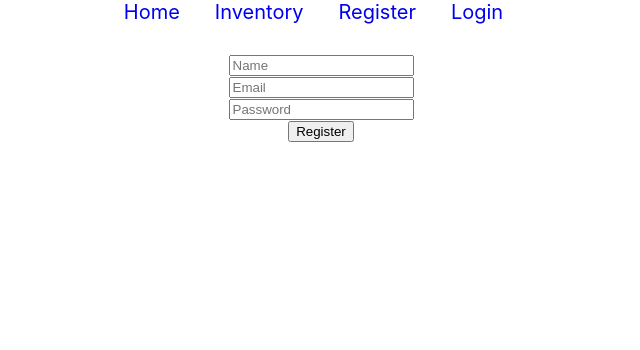
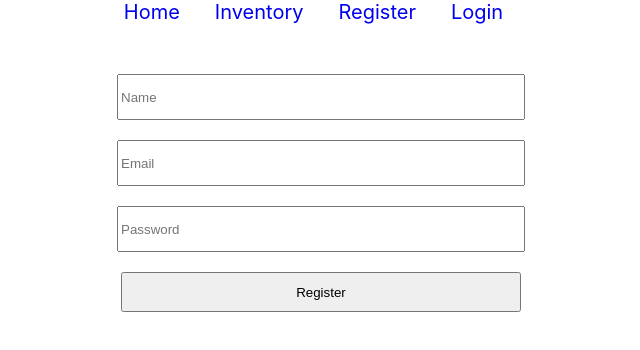
Before and after one commit to rashedevs/hotel-auth-login, a React (Create React App) app: page /register in a window 1280 px wide. Shown: the top 350 px of the page, without its empty margins (319-959 px from the left). Built offline with nearby package versions, Linux system fonts and the light colour scheme.

Commit message:
react-firebase-hook used for signup and login

```diff
--- a/package.json
+++ b/package.json
@@ -9,6 +9,7 @@
     "firebase": "^9.6.10",
     "react": "^18.0.0",
     "react-dom": "^18.0.0",
+    "react-firebase-hooks": "^5.0.3",
     "react-router-dom": "^6.3.0",
     "react-scripts": "5.0.0",
     "web-vitals": "^2.1.4"
--- a/src/Pages/Login/Login.css
+++ b/src/Pages/Login/Login.css
@@ -0,0 +1,11 @@
+.form-container input {
+    width: 400px;
+    height: 40px;
+    outline: none;
+    margin-top: 20px;
+}
+
+.submit {
+    margin-top: 10px;
+    padding: 7px 20px;
+}
--- a/src/Pages/Login/Login.js
+++ b/src/Pages/Login/Login.js
@@ -1,17 +1,46 @@
-import React from 'react';
+import React, { useState } from 'react';
+import { useSignInWithEmailAndPassword } from 'react-firebase-hooks/auth';
+import { useNavigate } from 'react-router-dom';
+import auth from '../../firebase.init';
+import './Login.css'
 
 const Login = () => {
-    const handleSubmit = e => {
+    const [email, setEmail] = useState('')
+    const [password, setPassword] = useState('')
+    const navigate = useNavigate()
+
+    const [
+        signInWithEmailAndPassword,
+        user,
+        loading,
+        error,
+    ] = useSignInWithEmailAndPassword(auth);
+
+    const handleEmail = e => {
+        setEmail(e.target.value)
+    }
+    const handlePassword = e => {
+        setPassword(e.target.value)
+    }
+    if (user) { navigate('/') }
+
+    const handleUserLogin = e => {
         e.preventDefault()
+        signInWithEmailAndPassword(email, password)
     }
     return (
-        <form onSubmit={handleSubmit} style={{ margin: "30px" }}>
-            <input type="email" name="email" id="1" placeholder='Email' />
-            <br />
-            <input type="password" name="password" id="2" placeholder='Password' />
-            <br />
-            <button type="submit">Login</button>
-        </form>
+        <div className='form-container'>
+            <form onSubmit={handleUserLogin} style={{ margin: "30px" }}>
+                <input onBlur={handleEmail} type="email" name="email" id="1" placeholder='Email' required />
+                <br />
+                <input onBlur={handlePassword} type="password" name="password" id="2" placeholder='Password' required />
+                <br />
+                <p>{error?.message}</p>
+                <p>{loading && 'Loading...'}</p>
+                <br />
+                <input className='submit' type="submit" value="Login" />
+            </form>
+        </div>
 
     );
 };
--- a/src/Pages/Register/Register.css
+++ b/src/Pages/Register/Register.css
@@ -0,0 +1,11 @@
+.form-container input {
+    width: 400px;
+    height: 40px;
+    outline: none;
+    margin-top: 20px;
+}
+
+.submit {
+    margin-top: 10px;
+    padding: 7px 20px;
+}
--- a/src/Pages/Register/Register.js
+++ b/src/Pages/Register/Register.js
@@ -1,20 +1,48 @@
-import React from 'react';
+import React, { useState } from 'react';
+import './Register.css';
+import { useCreateUserWithEmailAndPassword } from 'react-firebase-hooks/auth';
+import auth from '../../firebase.init';
+import { useNavigate } from 'react-router-dom';
+
 
 const Register = () => {
-    const handleRegSubmit = e => {
+    const [name, setName] = useState('')
+    const [email, setEmail] = useState('')
+    const [password, setPassword] = useState('')
+    const navigate = useNavigate()
+
+    const [createUserWithEmailAndPassword, user] = useCreateUserWithEmailAndPassword(auth)
+    const handleName = e => {
+        setName(e.target.value)
+    }
+    const handleEmail = e => {
+        setEmail(e.target.value)
+    }
+    const handlePassword = e => {
+        setPassword(e.target.value)
+    }
+    if (user) {
+        navigate('/inventory')
+    }
+    if (name) { alert(name) }
+    const handleCreateUser = e => {
         e.preventDefault()
+
+        createUserWithEmailAndPassword(email, password)
     }
     return (
 
-        <form onSubmit={handleRegSubmit} style={{ margin: "30px" }}>
-            <input type="text" name="name" id="1" placeholder='Name' />
-            <br />
-            <input type="email" name="mail" id="2" placeholder='Email' />
-            <br />
-            <input type="password" name="pass" id="3" placeholder='Password' />
-            <br />
-            <button type="submit">Register</button>
-        </form>
+        <div className="form-container">
+            <form onSubmit={handleCreateUser} style={{ margin: "30px" }}>
+                <input onBlur={handleName} type="text" name="name" id="1" placeholder='Name' required />
+                <br />
+                <input onBlur={handleEmail} type="email" name="mail" id="2" placeholder='Email' required />
+                <br />
+                <input onBlur={handlePassword} type="password" name="pass" id="3" placeholder='Password' required />
+                <br />
+                <input type="submit" value="Register" />
+            </form>
+        </div>
 
     );
 };
```
Also changed, not shown: 1 other file (tests, documents, lock files or other folders).
